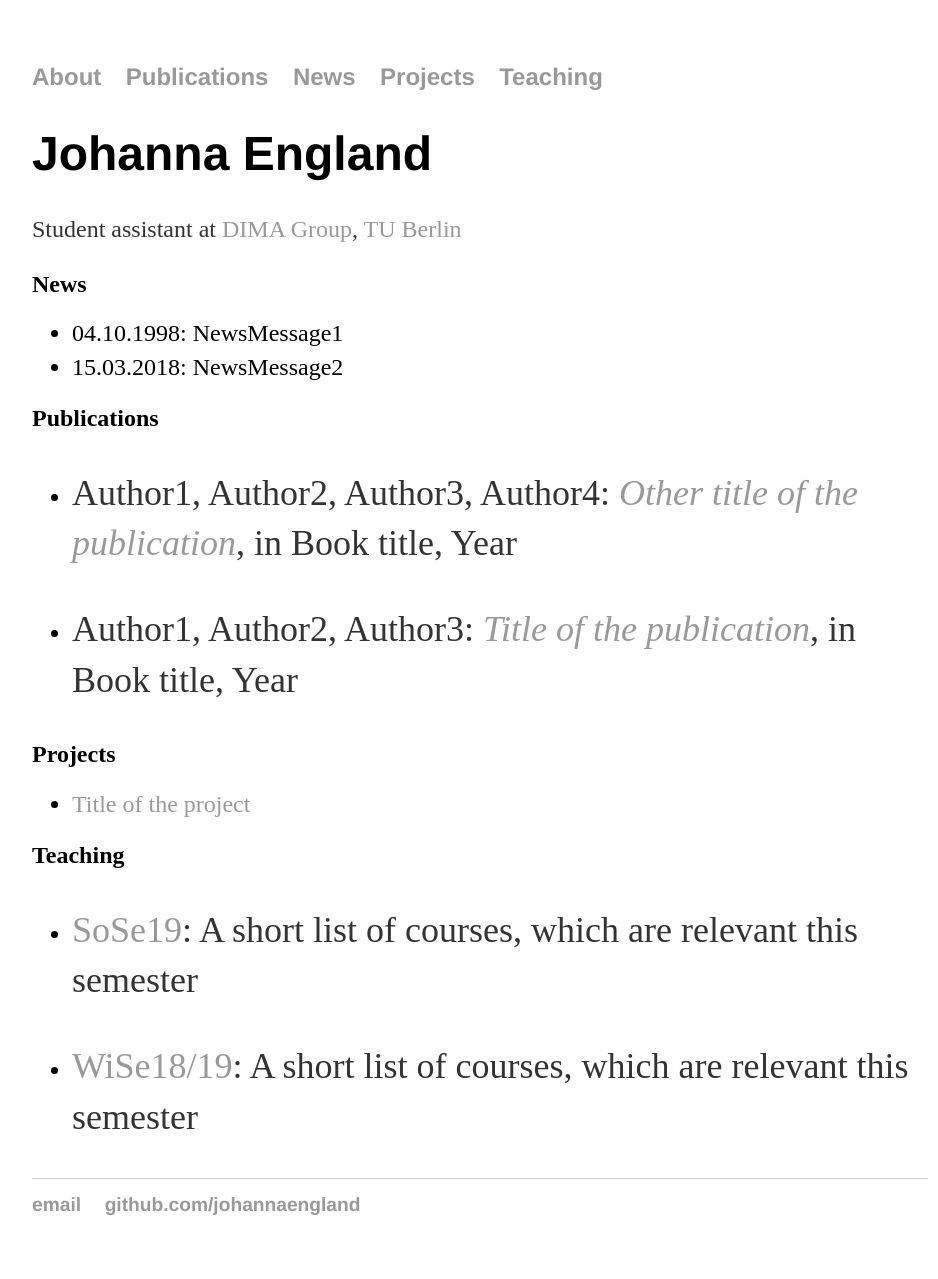
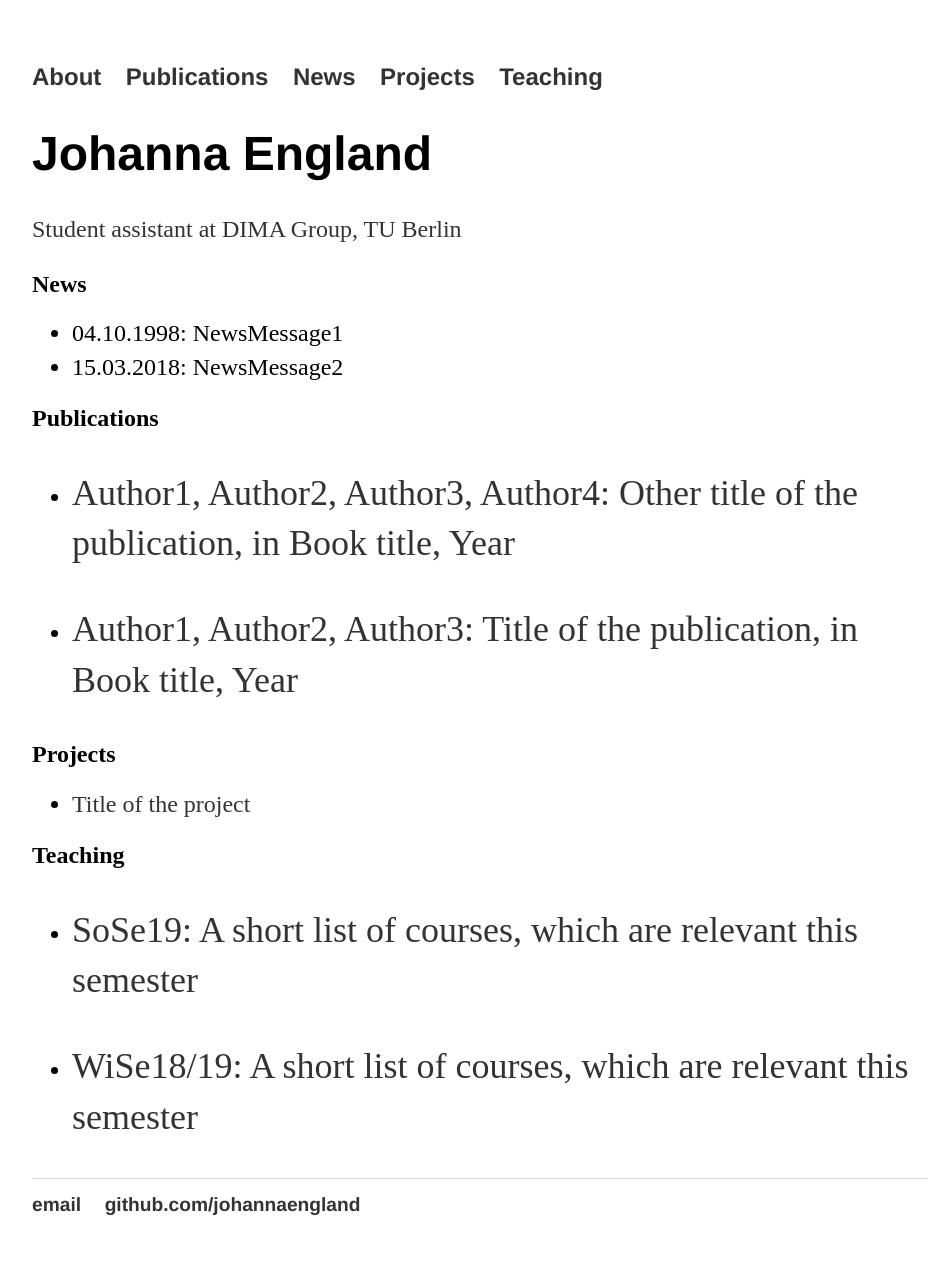
Before and after one commit to johannaengland/johannaengland.github.io, a Jekyll site: the page built from index.md, in a window 1280 px wide. Shown: the whole page, without its empty margins (160-1098 px from the left). Built offline with Jekyll 4.4.1, drawn with Linux system fonts in a browser that asks for light colours.

Commit message:
Update main.css

```diff
--- a/css/main.css
+++ b/css/main.css
@@ -21,11 +21,15 @@
 
 a {
     text-decoration: none;
-    color: #999;
+    color: #333333;
 }
 
 a:hover {
     text-decoration: underline;
+}
+
+a em {
+    font-style: normal;
 }
 
 body {
```
